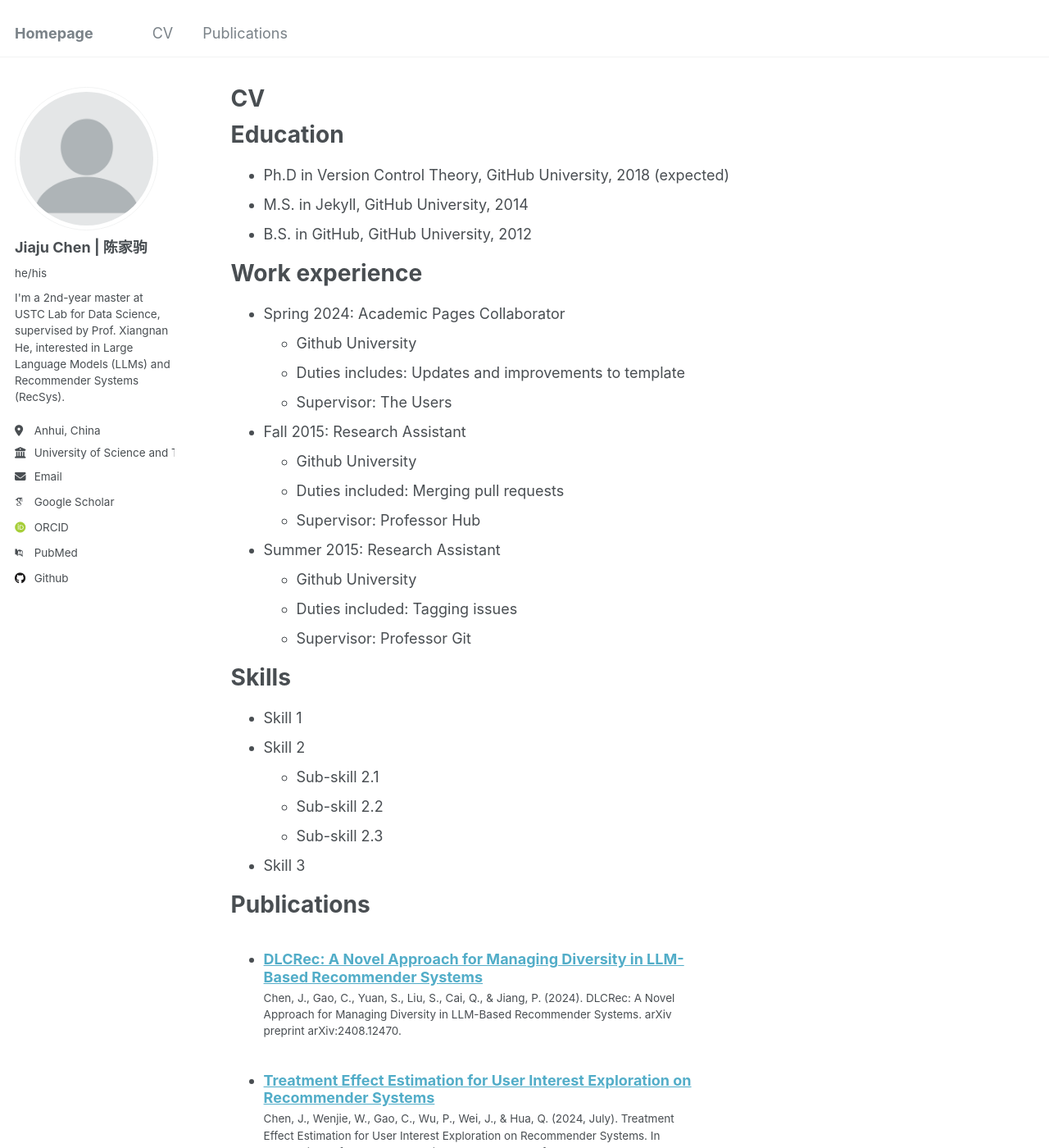
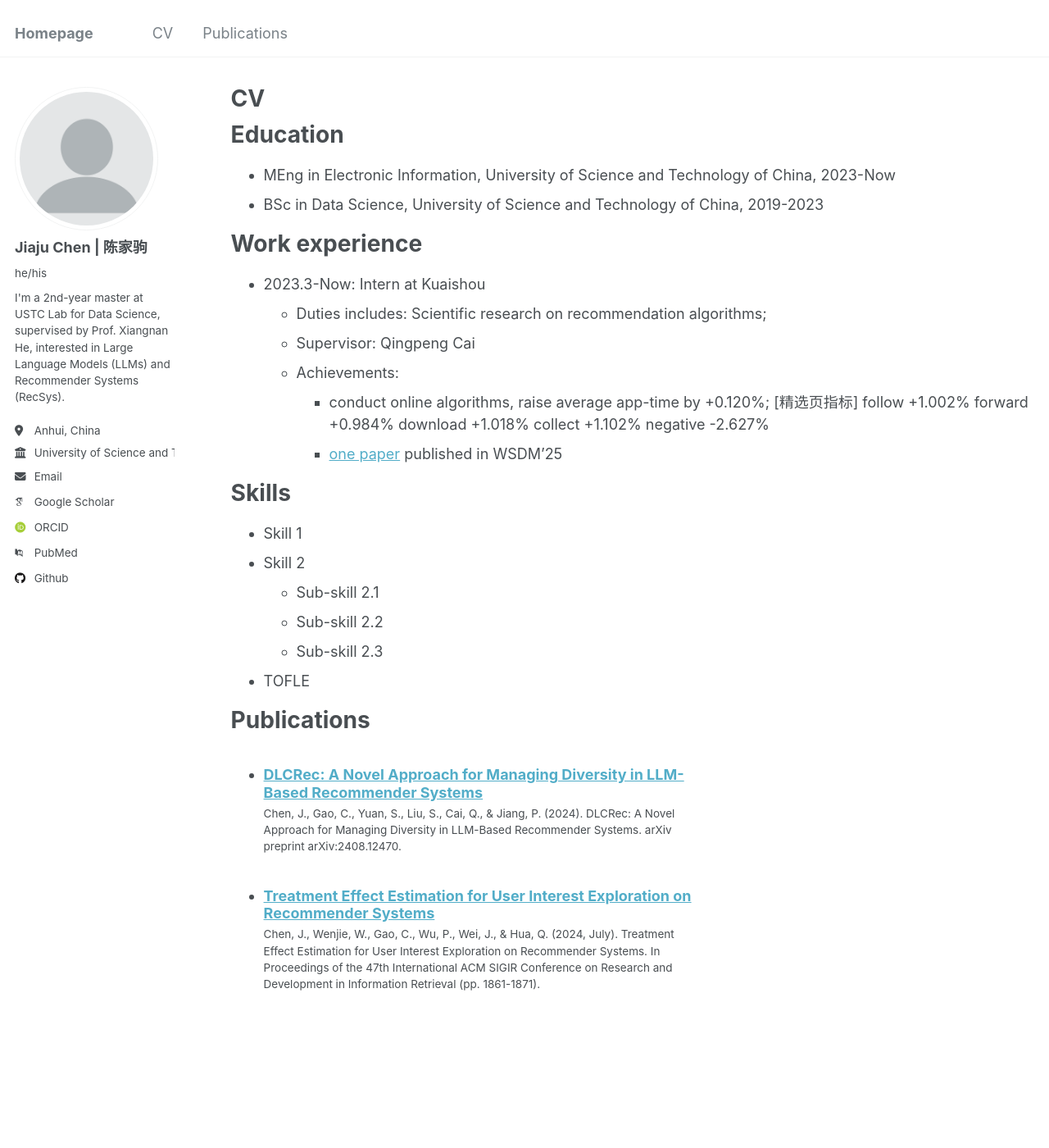
Before and after one commit to Jiaju-Chen/Jiaju-Chen.github.io, a Jekyll site: the page built from _pages/cv.md, in a window 1280 px wide and 1400 px high. Shown: the whole window at 82% size. Built offline with Jekyll 4.4.1, drawn with Linux system fonts in a browser that asks for light colours; some web fonts are replaced; some of the changed text lies outside the part shown.

Commit message:
Update cv.md

```diff
--- a/_pages/cv.md
+++ b/_pages/cv.md
@@ -11,26 +11,17 @@ redirect_from:
 
 Education
 ======
-* Ph.D in Version Control Theory, GitHub University, 2018 (expected)
-* M.S. in Jekyll, GitHub University, 2014
-* B.S. in GitHub, GitHub University, 2012
+* MEng in Electronic Information, University of Science and Technology of China, 2023-Now
+* BSc in Data Science, University of Science and Technology of China, 2019-2023
 
 Work experience
 ======
-* Spring 2024: Academic Pages Collaborator
-  * Github University
-  * Duties includes: Updates and improvements to template
-  * Supervisor: The Users
-
-* Fall 2015: Research Assistant
-  * Github University
-  * Duties included: Merging pull requests
-  * Supervisor: Professor Hub
-
-* Summer 2015: Research Assistant
-  * Github University
-  * Duties included: Tagging issues
-  * Supervisor: Professor Git
+* 2023.3-Now: Intern at Kuaishou
+  * Duties includes: Scientific research on recommendation algorithms;
+  * Supervisor: Qingpeng Cai
+  * Achievements:
+    * conduct online algorithms, raise average app-time by +0.120%; [精选页指标] follow +1.002% forward +0.984% download +1.018% collect +1.102% negative -2.627%
+    * [one paper](https://arxiv.org/abs/2408.12470) published in WSDM'25
 
 Skills
 ======
@@ -39,26 +30,10 @@ Skills
   * Sub-skill 2.1
   * Sub-skill 2.2
   * Sub-skill 2.3
-* Skill 3
+* TOFLE
 
 Publications
 ======
   <ul>{% for post in site.publications reversed %}
     {% include archive-single-cv.html %}
   {% endfor %}</ul>
-
-Talks
-======
-  <ul>{% for post in site.talks reversed %}
-    {% include archive-single-talk-cv.html  %}
-  {% endfor %}</ul>
-
-Teaching
-======
-  <ul>{% for post in site.teaching reversed %}
-    {% include archive-single-cv.html %}
-  {% endfor %}</ul>
-
-Service and leadership
-======
-* Currently signed in to 43 different slack teams
```
